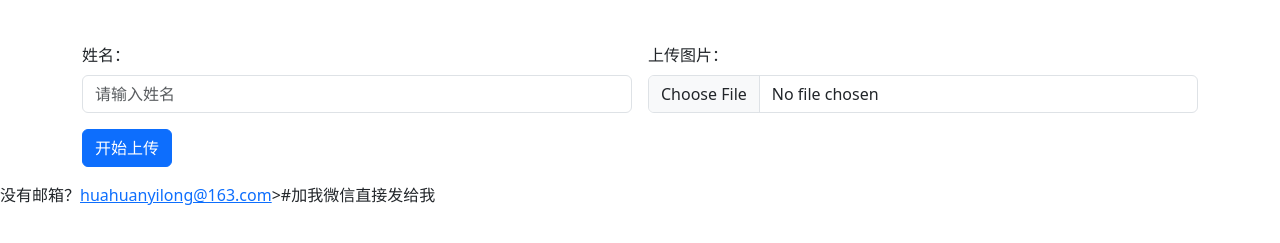
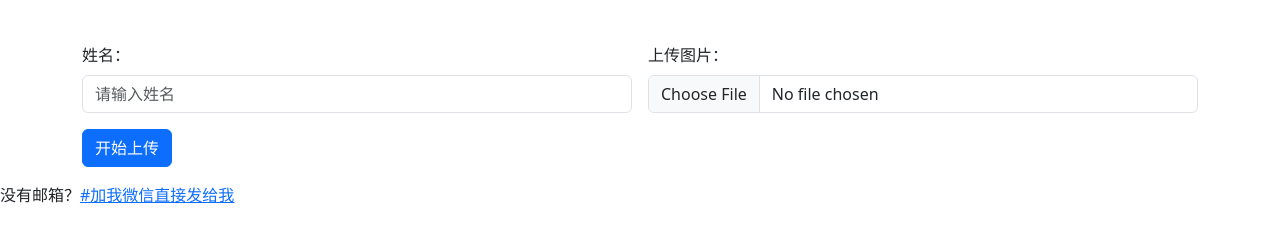
Before and after one commit to qwwkwjwwkwkwkkw/-qwwkwjwwkwkwkkw, a plain HTML site: page index.html in a window 1280 px wide. Shown: the part 125-368 px from the top of the page. Drawn offline with nearby package versions, Linux system fonts and the light colour scheme.

Commit message:
Update index.html

```diff
--- a/index.html
+++ b/index.html
@@ -33,7 +33,7 @@ index<!DOCTYPE html>
         准备下载...
     </div>
 </div>
-</p>没有邮箱？<a href="https://gitee.com/han-moumouasas/hua-huan-yi-long/raw/master/%E5%BE%AE%E4%BF%A1%E5%9B%BE%E7%89%87_20240609220410.jpg">huahuanyilong@163.com</a>>#加我微信直接发给我
+<p>没有邮箱？<a href="https://gitee.com/han-moumouasas/hua-huan-yi-long/raw/master/%E5%BE%AE%E4%BF%A1%E5%9B%BE%E7%89%87_20240609220410.jpg">#加我微信直接发给我
 <!-- 新增模态框用于展示邮件发送指引 -->
 <div class="modal fade" id="emailInstructionModal" tabindex="-1" aria-labelledby="emailInstructionModalLabel" aria-hidden="true">
     <div class="modal-dialog">
```
